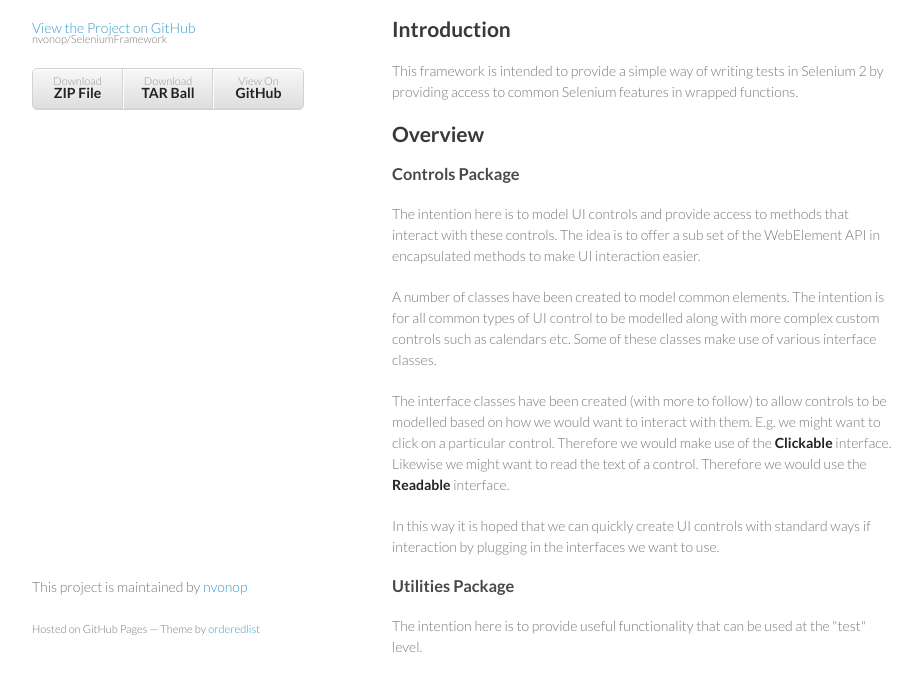
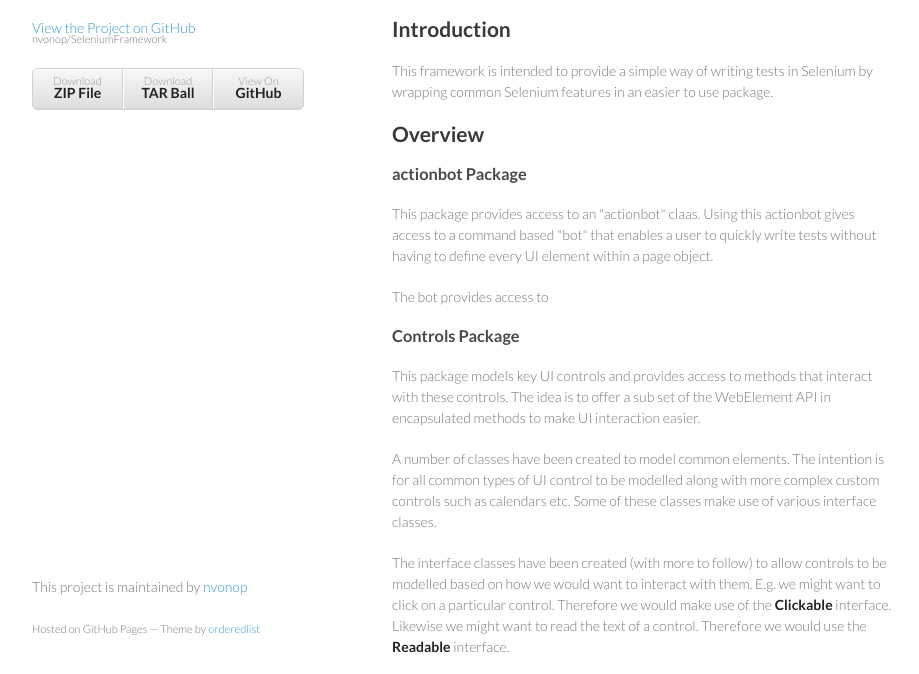
Before and after one commit to testworx/SeleniumFramework, a plain HTML site: page index.html in a window 1280 px wide. Shown: the part 92-766 px from the top of the page, without its empty margins (178-1097 px from the left). Drawn offline with Linux system fonts and the light colour scheme.

Commit message:
Starting to get the project documentation sorted!

```diff
--- a/index.html
+++ b/index.html
@@ -32,13 +32,17 @@
 
 <h2>Introduction</h2>
 
-<p>This framework is intended to provide a simple way of writing tests in Selenium 2 by providing access to common Selenium features in wrapped functions.</p>
+<p>This framework is intended to provide a simple way of writing tests in Selenium by wrapping common Selenium features in an easier to use package.</p>
+
 
 <h2>Overview</h2>
+<h3>actionbot Package</h3>
+<p>This package provides access to an "actionbot" claas.  Using this actionbot gives access to a command based "bot" that enables a user to quickly write tests without having to define every UI element within a page object.</p>
+<p>The bot provides access to </p>
 
 <h3>Controls Package</h3>
 
-<p>The intention here is to model UI controls and provide access to methods that interact with these controls.  The idea is to offer a sub set of the WebElement API in encapsulated methods to make UI interaction easier.</p>
+<p>This package models key UI controls and provides access to methods that interact with these controls.  The idea is to offer a sub set of the WebElement API in encapsulated methods to make UI interaction easier.</p>
 
 <p>A number of classes have been created to model common elements.  The intention is for all common types of UI control to be modelled along with more complex custom controls such as calendars etc.  Some of these classes make use of various interface classes.</p>
 
```
Also changed, not shown: 2 other files.
